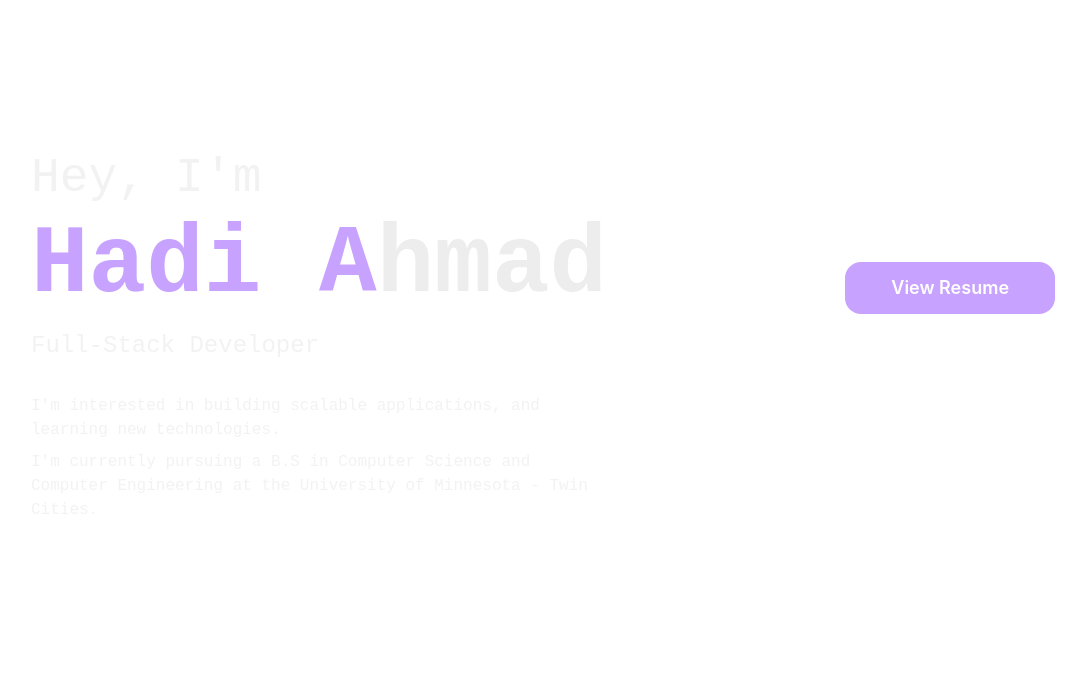
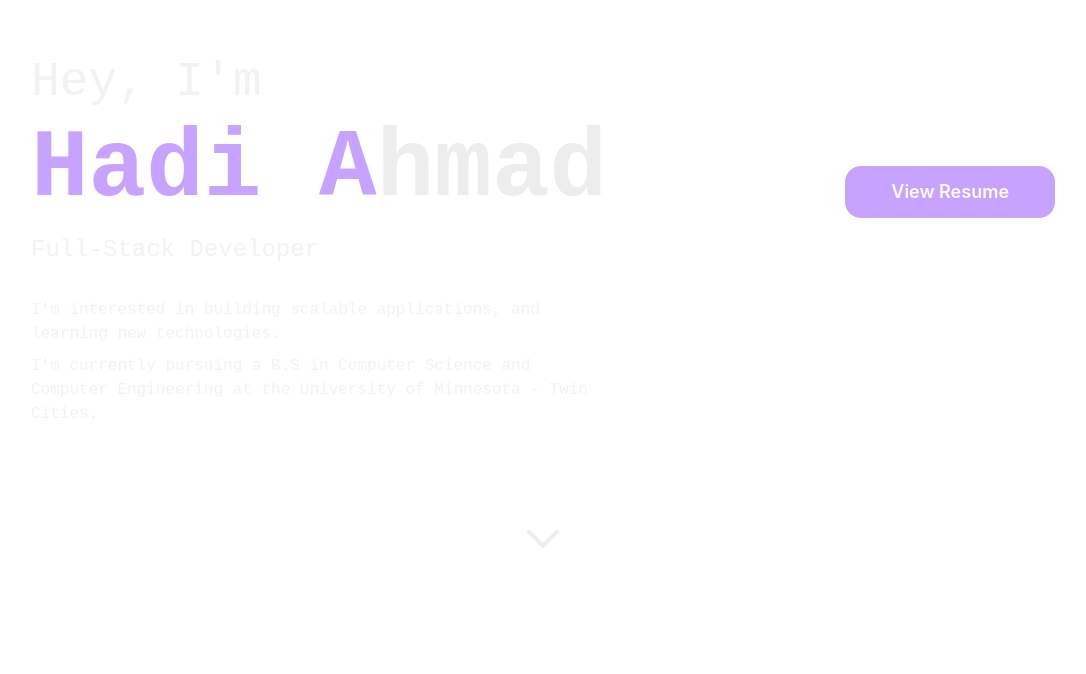
Before and after one commit to hadiahmad06/aidah.dev, a Next.js app: page / in a window 1280 px wide. Shown: the part 126-800 px from the top of the page, without its empty margins (97-1183 px from the left). Built offline with nearby package versions, Linux system fonts and the light colour scheme.

Commit message:
added header with opacity blending in; added bobbing button on Hero; added section headers

```diff
--- a/src/app/globals.css
+++ b/src/app/globals.css
@@ -116,3 +116,12 @@ body::after {
 .button-dark:hover::after {
   opacity: 1;
 }
+
+@keyframes bob {
+  0%, 100% { transform: translateY(0); }
+  50% { transform: translateY(-10px); } /* moves up by 10px at midpoint */
+}
+
+.bob {
+  animation: bob 1.5s ease-in-out infinite;
+}
--- a/src/app/page.tsx
+++ b/src/app/page.tsx
@@ -5,9 +5,34 @@ import Projects from "@/components/Projects";
 import Skills from "@/components/Skills";
 import AboutMe from "@/components/AboutMe";
 import Contact from "@/components/Contact";
-import { useEffect } from "react";
+import { useEffect, useState } from "react";
 
 export default function Home() {
+  const [headerOpacity, setHeaderOpacity] = useState(0);
+
+  useEffect(() => {
+    const handleScroll = () => {
+      const start = window.innerHeight * 0.7;
+      const end = window.innerHeight;
+      const scrollY = window.scrollY;
+
+      if (scrollY <= start) {
+        setHeaderOpacity(0);
+      } else if (scrollY >= end) {
+        setHeaderOpacity(1);
+      } else {
+        const progress = (scrollY - start) / (end - start);
+        // Apply easing curve (easeInOutCubic)
+        const eased = progress < 0.5
+          ? 4 * progress * progress * progress
+          : 1 - Math.pow(-2 * progress + 2, 3) / 2;
+        setHeaderOpacity(eased);
+      }
+    };
+
+    window.addEventListener("scroll", handleScroll);
+    return () => window.removeEventListener("scroll", handleScroll);
+  }, []);
 
   useEffect(() => {
     const handleMouseMove = (e: MouseEvent) => {
@@ -23,6 +48,16 @@ export default function Home() {
 
   return (
     <div className="bg-background text-foreground min-h-screen font-sans flex flex-col">
+      {headerOpacity !== 0 &&
+        <header
+          className="fixed top-0 left-0 w-full backdrop-blur-md shadow-md z-50 p-4 transition-opacity duration-300"
+          style={{ backgroundColor: `rgba(var(--background-rgb), ${headerOpacity})` }}
+        >
+          <h1 className="text-xl font-bold" style={{ opacity: headerOpacity }}>
+            My Header
+          </h1>
+        </header>
+      }
       {/* Hero Section */}
       <Hero />
 
--- a/src/components/AboutMe.tsx
+++ b/src/components/AboutMe.tsx
@@ -1,6 +1,6 @@
 export default function AboutMe() {
   return (
-    <section className="text-white py-24 px-32 flex flex-col gap-4 full-w mx-auto">
+    <section id="AboutMe" className="text-white py-24 px-32 flex flex-col gap-4 full-w mx-auto">
       <h1 className="text-5xl font-bold text-center">About Me</h1>
       <h2 className="text-3xl font-bold text-start">Purpose</h2>
       <div className="flex items-center gap-4 text-gray-300 text-lg">
--- a/src/components/Contact.tsx
+++ b/src/components/Contact.tsx
@@ -1,6 +1,6 @@
 export default function Contact() {
     return (
-      <footer className="bg-background text-foreground py-8 border-t border-gray-700">
+      <footer id="Contact" className="bg-background text-foreground py-8 border-t border-gray-700">
         <div className="max-w-6xl mx-auto flex flex-col md:flex-row items-center justify-between gap-4 md:gap-0">
           <div className="flex flex-row gap-6 self-start">
             <a
--- a/src/components/Hero/Hero.tsx
+++ b/src/components/Hero/Hero.tsx
@@ -1,11 +1,13 @@
 "use client";
 
 import { useEffect, useState } from "react";
+import { useRouter } from "next/navigation";
 import HeroDescription from "@/components/Hero/HeroDescription";
 import ReactiveButton from "../common/ReactiveButton";
 
 export default function Hero() {
   const [scrollY, setScrollY] = useState(0);
+  const router = useRouter();
 
   useEffect(() => {
     const handleScroll = () => {
@@ -23,7 +25,8 @@ export default function Hero() {
   const scale = Math.max(0.3, 1 - scrollY / 1000);
 
   return (
-    <section className="flex flex-col md:flex-row items-center justify-center min-h-screen bg-background px-32 mt-16 gap-12">
+    <section id="Hero" className="flex flex-col justify-center min-h-screen">
+      <div className="flex flex-col md:flex-row items-center justify-center h-full px-32 gap-12 mt-20">
         {/* Left Column */}
         <div
           className="flex flex-col items-start gap-4 md:flex-1 font-mono"
@@ -71,6 +74,23 @@ export default function Hero() {
           </ReactiveButton>
           <div className="h-4" />
         </div>
+      </div>
+      <div className="flex items-center justify-center w-full mt-20">
+        <ReactiveButton
+          className="rounded-full px-2 py-2 bob"
+          onClick={() => router.push('/#AboutMe')}>
+          <svg
+            xmlns="http://www.w3.org/2000/svg"
+            className="h-12 w-12 text-foreground"
+            fill="none"
+            viewBox="0 0 24 24"
+            stroke="currentColor"
+            strokeWidth={2}
+          >
+            <path strokeLinecap="round" strokeLinejoin="round" d="M19 9l-7 7-7-7" />
+          </svg>
+        </ReactiveButton>
+      </div>
     </section>
   );
 }
--- a/src/components/Projects.tsx
+++ b/src/components/Projects.tsx
@@ -171,7 +171,7 @@ export default function Projects() {
   const [currentIndex, setCurrentIndex] = useState(0);
 
   return (
-    <section className="flex-shrink-0 flex-col items-start gap-12 py-24 w-full">
+    <section id="Projects" className="flex-shrink-0 flex-col items-start gap-12 py-24 w-full">
       <h1 className="text-5xl font-bold text-center mb-8">Projects</h1>
       <header className="flex space-x-4 mb-6 px-32">
         {projects.map((project, index) => (
--- a/src/components/Skills.tsx
+++ b/src/components/Skills.tsx
@@ -2,7 +2,7 @@
 
 export default function Skills() {
   return (
-    <section className="bg-[#16141a] text-[#edeaff] py-24 flex flex-col items-center gap-8">
+    <section id="Skills" className="bg-[#16141a] text-[#edeaff] py-24 flex flex-col items-center gap-8">
       <h2 className="text-3xl font-bold text-[#b39ddb]">Skills</h2>
       <div className="w-full max-w-4xl h-64 border-2 border-[#b39ddb] rounded-lg flex items-center justify-center">
         {/* Placeholder for skill content */}
--- a/src/components/common/ReactiveButton.tsx
+++ b/src/components/common/ReactiveButton.tsx
@@ -20,7 +20,7 @@ const ReactiveButton: React.FC<ReactiveButtonProps> = ({ children, className = "
     <button
       onMouseMove={handleMouseMove}
       onClick={onClick}
-      className={`${dark ? `button-dark` : `button`} relative overflow-hidden px-6 py-3 rounded-2xl ${className}`}
+      className={`${dark ? `button-dark` : `button`} relative overflow-hidden rounded-2xl ${className}`}
     >
       <span className="relative z-10 font-semibold text-white">{children}</span>
     </button>
```
Lines whose indentation alone changed are shown as unchanged.
